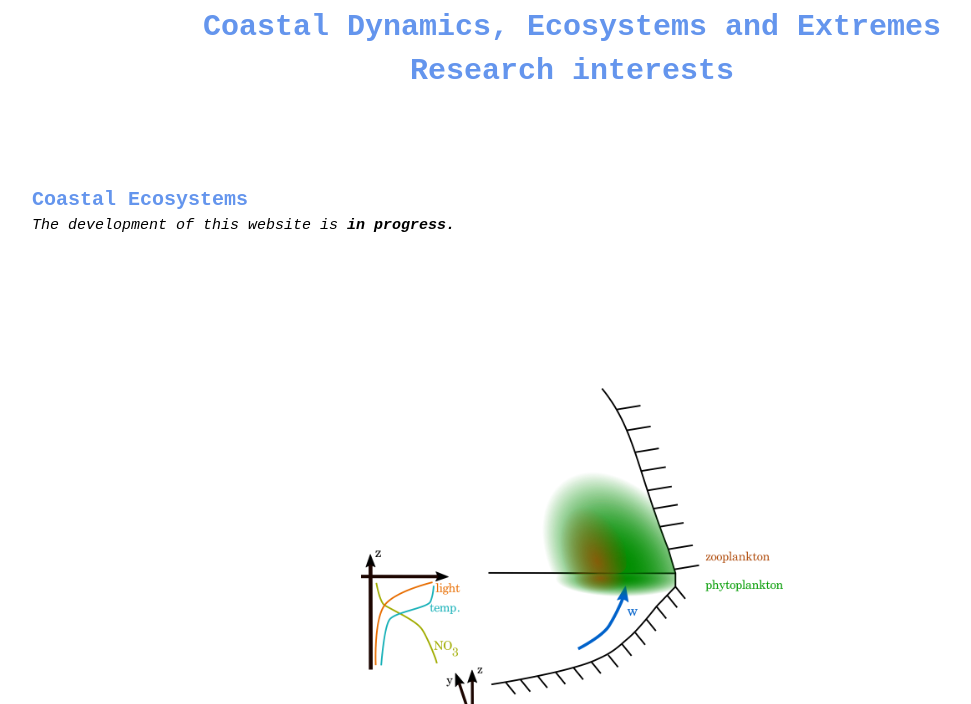
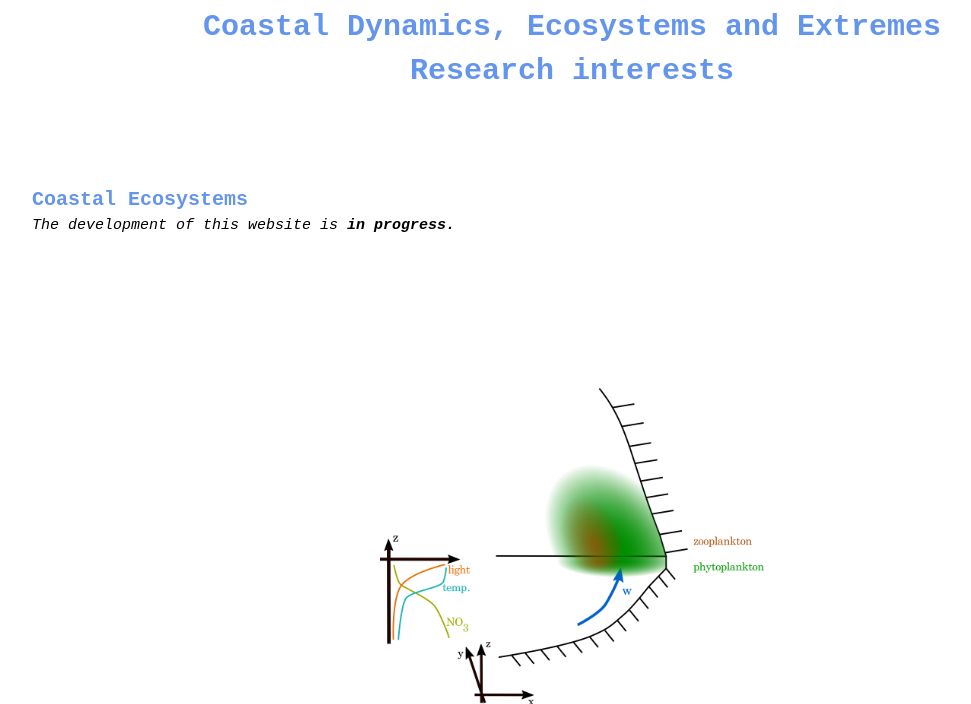
Before and after one commit to pierrechabert/pierrechabert.github.io, a Jekyll site: the page Research.html, which Jekyll copies as it is, in a window 1280 px wide. Shown: the top 704 px of the page, without its empty margins (68-1039 px from the left). Built offline with Jekyll 4.4.1, drawn with Linux system fonts in a browser that asks for light colours; grey boxes are pictures that could not be loaded.

Commit message:
Update Research.html

```diff
--- a/Research.html
+++ b/Research.html
@@ -31,7 +31,7 @@
          <!--  display: flexs -->
         }
         .block {
-          width: 33%;
+          width: 30%;
           display: inline-block;
         }
      * {
```
